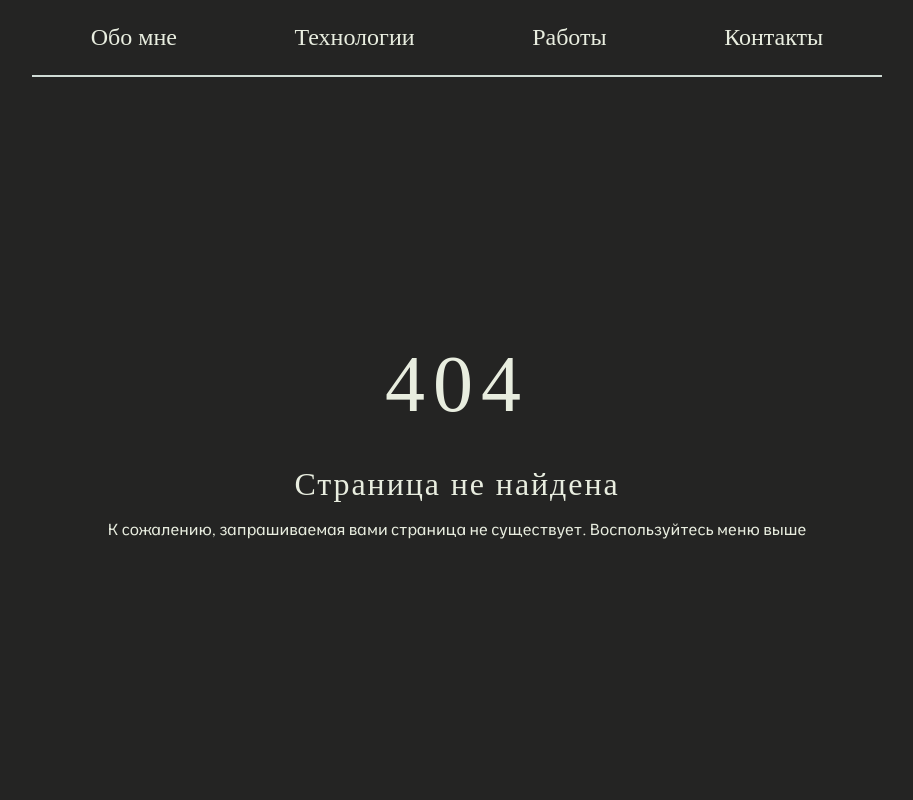
After one commit to DaniilOlivo/portfolio, a Django app: template templates/404.html in a window 1280 px wide. The commit adds this page. Shown: the whole page, without its empty margins (183-1096 px from the left). Run offline with Django 4.2, Linux system fonts and the light colour scheme; the template is opened without the code that fills it: most values are stand-ins (such as "Sample title", 1, 10 or a date in 2020); some libraries are stand-ins or nearby versions; some web fonts are replaced.

Commit message:
Add page 404

```diff
--- a/portfolio/urls.py
+++ b/portfolio/urls.py
@@ -17,9 +17,13 @@ from django.contrib import admin
 from django.urls import path, include
 from django.conf import settings
 from django.conf.urls.static import static
+from django.conf.urls import handler404
+from portfolio.views import error_404
 
 urlpatterns = [
     path('admin/', admin.site.urls),
     path('analytics/', include('analytics.urls')),
     path("", include("main.urls")),
 ] + static(settings.MEDIA_URL, document_root=settings.MEDIA_ROOT)
+
+handler404 = "portfolio.views.error_404"
--- /dev/null
+++ b/portfolio/views.py
@@ -0,0 +1,4 @@
+from django.shortcuts import render
+
+def error_404(request, exception):
+    return render(request, "404.html", status=404)
--- /dev/null
+++ b/static/css/error.css
@@ -0,0 +1,16 @@
+.error-content {
+    flex-grow: 1;
+    display: flex;
+    justify-content: center;
+    align-items: center;
+    flex-direction: column;
+    gap: 1em;
+}
+
+.status_code {
+    margin-bottom: 20px;
+}
+
+.desc_status {
+    text-align: center;
+}
--- a/static/css/typography.css
+++ b/static/css/typography.css
@@ -16,3 +16,8 @@
 .text-accent {
     font-style: italic;
 }
+
+.title_xl {
+    letter-spacing: 0.1em;
+    font-size: 80px;
+}
--- /dev/null
+++ b/templates/404.html
@@ -0,0 +1,13 @@
+{% extends 'base.html' %}
+
+{% block css %}
+    <link rel="stylesheet" href="/static/css/error.css">
+{% endblock css %}
+
+{% block content %}
+    <div class="error-content">
+        <h1 class="title title_xl status_code">404</h1>
+        <h2 class="title title_logo">Страница не найдена</h2>
+        <p class="desc_status">К сожалению, запрашиваемая вами страница не существует. Воспользуйтесь меню выше</p>
+    </div>
+{% endblock %}
```
